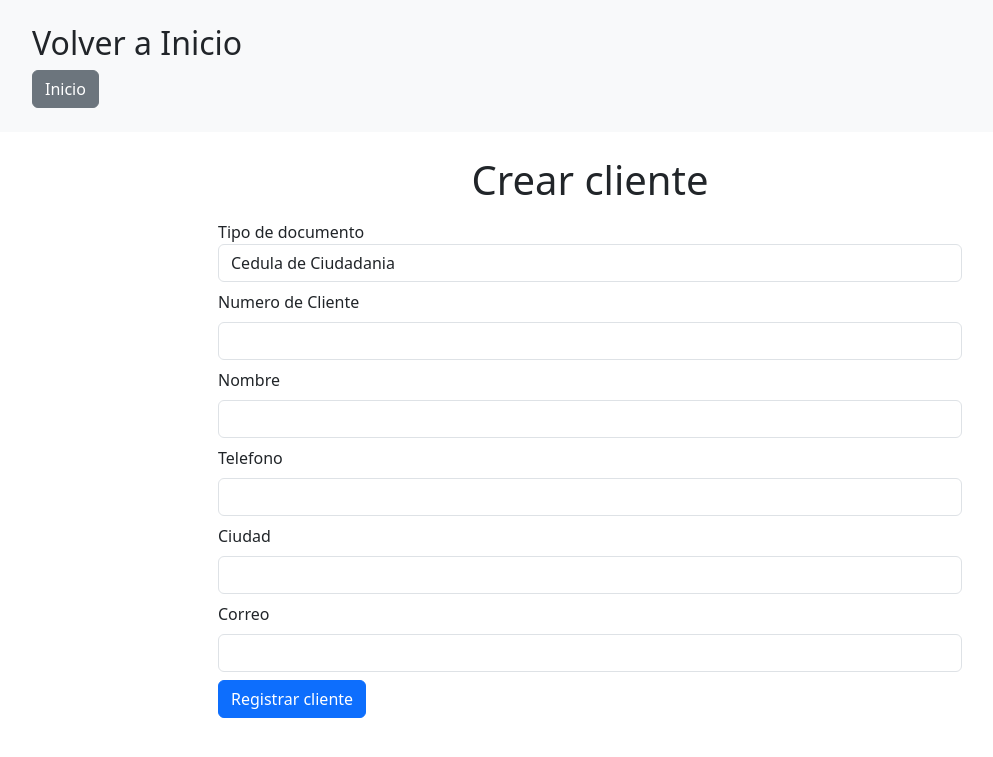
After one commit to Hazzard1912/proyecto1-php, a PHP site: page /pages/crear_cliente.php in a window 1280 px wide. The commit adds this page. Shown: the top 757 px of the page, without its empty margins (50-1043 px from the left). Run offline with PHP 8.4, Linux system fonts and the light colour scheme; some libraries are stand-ins or nearby versions.

Commit message:
Se implementa la funcionalidad de crear contratos y crear clientes nuevos

```diff
--- /dev/null
+++ b/actions/clientes.php
@@ -0,0 +1,36 @@
+<?php
+include_once "../db/db.php";
+
+function obtenerClientes()
+{
+
+  $query = "SELECT * FROM clientes";
+  $pdo = get_pdo();
+
+  $stmt = $pdo->prepare($query);
+
+  if (!$stmt->execute()) {
+    echo "Error en la consulta";
+    die();
+  }
+
+  $clientes = $stmt->fetchAll();
+
+  return $clientes;
+}
+
+
+function crearCliente($tipo_documento, $numero_cliente, $nombre, $telefono, $ciudad, $correo)
+{
+  $query = "INSERT INTO clientes (tipo_documento, numero_cliente, nombre, telefono, ciudad, correo) VALUES (?, ?, ?, ?, ?, ?)";
+  $pdo = get_pdo();
+
+  $stmt = $pdo->prepare($query);
+
+  if (!$stmt->execute([$tipo_documento, $numero_cliente, $nombre, $telefono, $ciudad, $correo])) {
+    echo "Error en la consulta";
+    die();
+  }
+
+  return true;
+}
--- /dev/null
+++ b/forms/form_cliente.php
@@ -0,0 +1,53 @@
+<?php
+include '../actions/clientes.php';
+?>
+
+<div class="col-sm-8 mx-auto">
+  <form action="" method="post">
+    <div class="form-group">
+      <label for="tipo_documento" class="mt-2">
+        Tipo de documento
+      </label>
+      <select name="tipo_documento" id="tipo_documento" class="form-control" required>
+        <option value="CC">Cedula de Ciudadania</option>
+        <option value="NIT">NIT</option>
+      </select>
+
+      <label for="numero_cliente" class="mt-2">Numero de Cliente</label>
+      <input type="number" name="numero_cliente" id="numero_cliente" class="form-control mt-2" required>
+
+      <label for="nombre" class="mt-2">Nombre</label>
+      <input type="text" name="nombre" id="nombre" class="form-control mt-2" required>
+
+      <label for="telefono" class="mt-2">Telefono</label>
+      <input type="number" name="telefono" id="telefono" class="form-control mt-2" required>
+
+      <label for="ciudad" class="mt-2">Ciudad</label>
+      <input type="text" name="ciudad" id="ciudad" class="form-control mt-2" required>
+
+      <label for="correo" class="mt-2">Correo</label>
+      <input type="email" name="correo" id="correo" class="form-control mt-2" required>
+
+      <input type="submit" value="Registrar cliente" class="btn btn-primary my-2">
+    </div>
+  </form>
+</div>
+
+
+<script src="../js/evitar-repost.js"></script>
+
+<?php
+if (isset($_POST['tipo_documento'])) {
+  $tipo_documento = $_POST['tipo_documento'];
+  $numero_cliente = $_POST['numero_cliente'];
+  $nombre = $_POST['nombre'];
+  $telefono = $_POST['telefono'];
+  $ciudad = $_POST['ciudad'];
+  $correo = $_POST['correo'];
+
+  if (crearCliente($tipo_documento, $numero_cliente, $nombre, $telefono, $ciudad, $correo)) {
+    echo "<script>alert('Cliente registrado correctamente')</script>";
+  } else {
+    echo "<script>alert('Error al registrar el cliente')</script>";
+  }
+}
--- /dev/null
+++ b/js/evitar-repost.js
@@ -0,0 +1,3 @@
+if (window.history.replaceState) {
+  window.history.replaceState(null, null, window.location.href);
+}
--- /dev/null
+++ b/pages/crear_cliente.php
@@ -0,0 +1,23 @@
+<!DOCTYPE html>
+<html lang="en">
+
+<head>
+  <meta charset="UTF-8">
+  <meta name="viewport" content="width=device-width, initial-scale=1.0">
+  <link href="https://cdn.jsdelivr.net/npm/bootstrap@5.3.2/dist/css/bootstrap.min.css" rel="stylesheet" integrity="sha384-T3c6CoIi6uLrA9TneNEoa7RxnatzjcDSCmG1MXxSR1GAsXEV/Dwwykc2MPK8M2HN" crossorigin="anonymous">
+  <title>Consulta</title>
+</head>
+
+<body>
+  <header class="bg-light py-4">
+    <div class="container">
+      <h2>Volver a Inicio</h2>
+      <a class="btn btn-secondary" href="../index.php">Inicio</a>
+    </div>
+  </header>
+
+  <main class="container mt-4">
+    <h1 class="text-center">Crear cliente</h1>
+    <?php include "../forms/form_cliente.php"; ?>
+  </main>
+</body>
```
Also changed, not shown: actions/contratos.php (+16 -0 lines), forms/form_contrato.php (+81 -0 lines).
